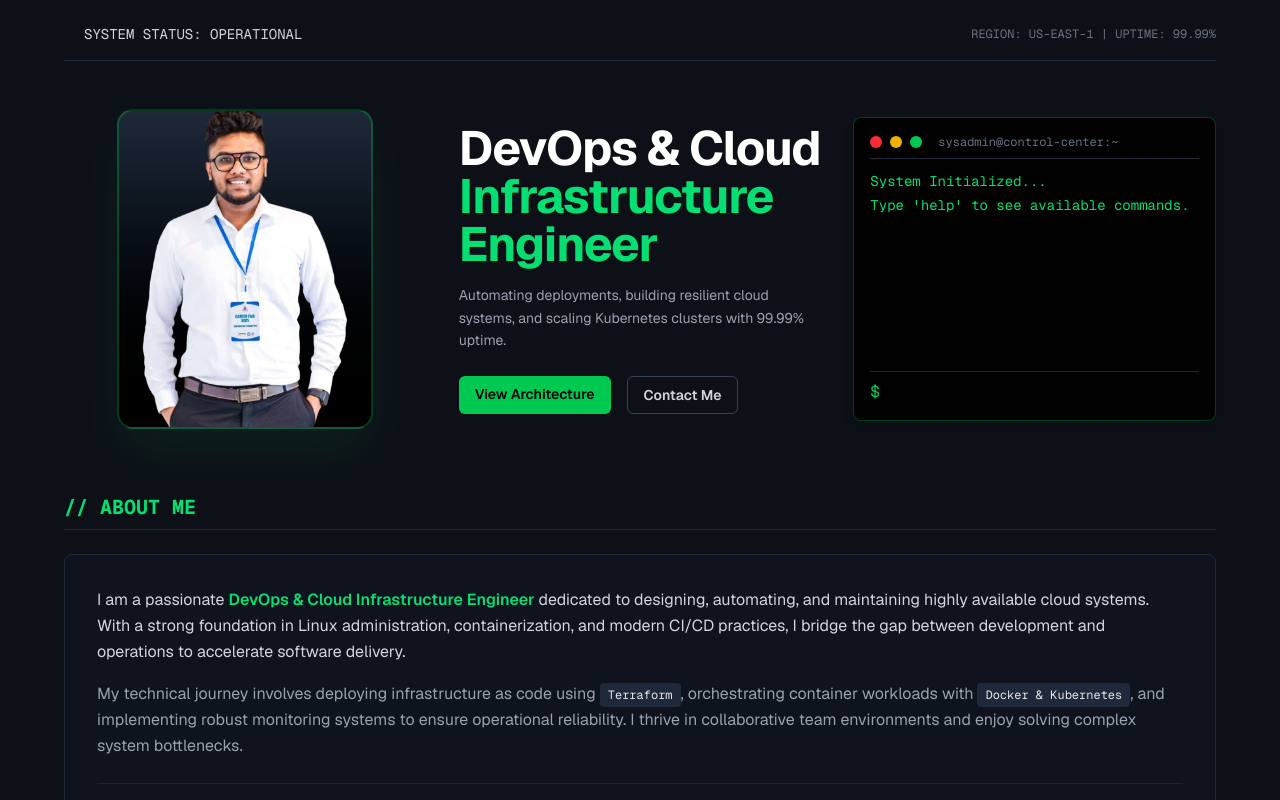
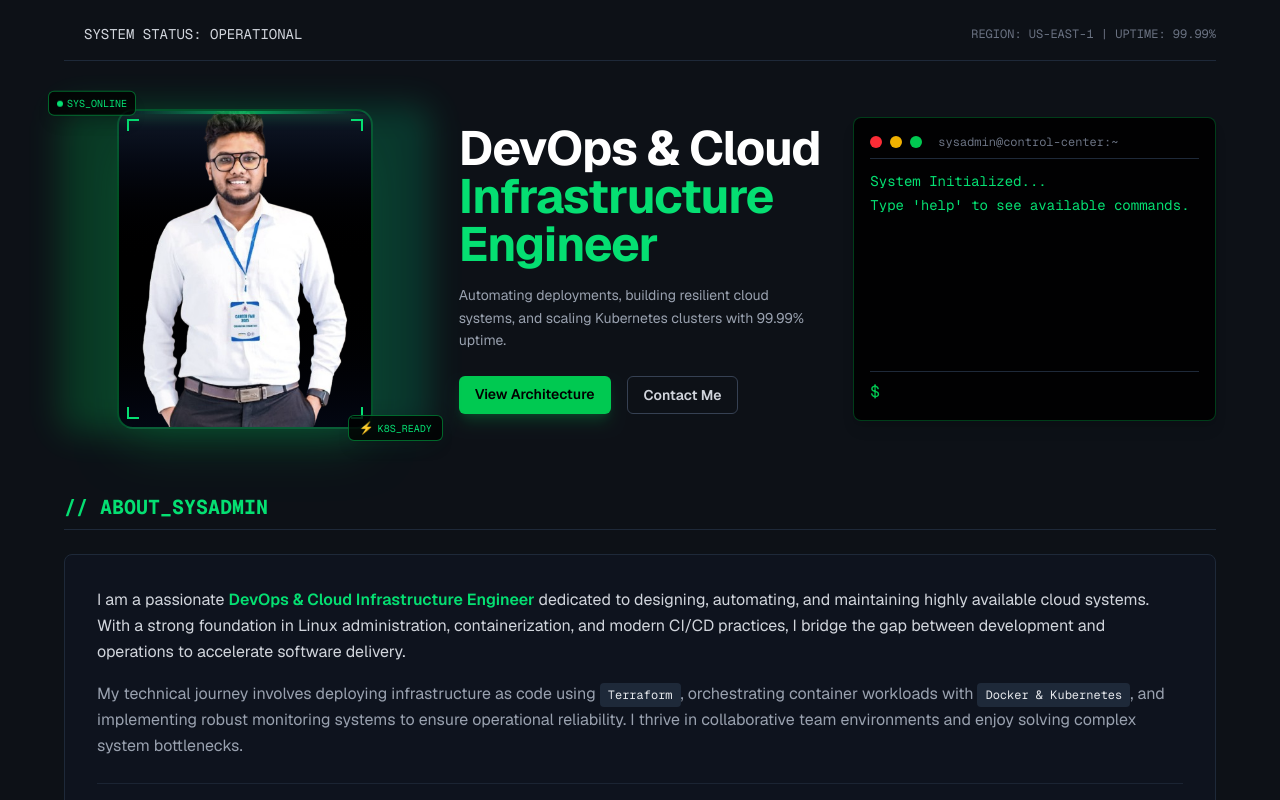
Before and after one commit to dinusha014/devops-portfolio, a Next.js app: page / in a window 1280 px wide. Shown: the top 800 px of the page. Built offline with nearby package versions, Linux system fonts and the light colour scheme.

Commit message:
Added radar scanner and tech motion animation to profile card

```diff
--- a/app/page.tsx
+++ b/app/page.tsx
@@ -4,7 +4,7 @@ import profileImg from "@/public/profile.png";
 
 export default function Home() {
   return (
-    <main className="min-h-screen bg-[#0d1117] text-white p-6 font-sans">
+    <main className="min-h-screen bg-[#0d1117] text-white p-6 font-sans overflow-x-hidden">
       {/* Top Status Bar */}
       <header className="flex justify-between items-center border-b border-gray-800 pb-4 mb-10 max-w-6xl mx-auto">
         <div className="flex items-center space-x-2">
@@ -16,15 +16,45 @@ export default function Home() {
 
       {/* Hero Section */}
       <section className="grid grid-cols-1 md:grid-cols-3 gap-8 items-center max-w-6xl mx-auto my-12">
-        {/* Profile Image Card */}
-        <div className="flex justify-center">
-          <div className="relative w-64 h-80 rounded-2xl overflow-hidden border-2 border-green-500/30 bg-gradient-to-b from-gray-800 to-black p-2 shadow-2xl shadow-green-500/10">
+
+        {/* Profile Image Card with Futuristic Tech Motion */}
+        <div className="flex justify-center relative group">
+
+          {/* Background Ambient Glow */}
+          <div className="absolute -inset-1 bg-gradient-to-r from-green-500/30 to-emerald-500/30 rounded-2xl blur-lg opacity-75 group-hover:opacity-100 transition duration-1000 group-hover:duration-200 animate-pulse"></div>
+
+          {/* Floating Tech Badge Left Top */}
+          <div className="absolute -top-3 -left-4 z-20 bg-black/80 border border-green-500/50 px-2 py-1 rounded-md text-[10px] font-mono text-green-400 shadow-lg animate-bounce duration-1000 hidden sm:flex items-center gap-1">
+            <span className="h-1.5 w-1.5 bg-green-400 rounded-full animate-ping"></span>
+            SYS_ONLINE
+          </div>
+
+          {/* Floating Tech Badge Right Bottom */}
+          <div className="absolute -bottom-3 -right-4 z-20 bg-black/80 border border-green-500/50 px-2.5 py-1 rounded-md text-[10px] font-mono text-green-400 shadow-lg animate-pulse hidden sm:flex items-center gap-1">
+            <span className="text-xs">⚡</span> K8S_READY
+          </div>
+
+          {/* Main Card Container */}
+          <div className="relative w-64 h-80 rounded-2xl overflow-hidden border-2 border-green-500/40 bg-gradient-to-b from-gray-900 via-black to-gray-950 p-2 shadow-2xl shadow-green-500/20 group-hover:border-green-400 transition-all duration-500">
+
+            {/* Tech Radar Laser Scanning Line */}
+            <div className="absolute inset-0 z-10 pointer-events-none overflow-hidden">
+              <div className="w-full h-1 bg-gradient-to-r from-transparent via-green-400 to-transparent shadow-[0_0_15px_#22c55e] animate-[bounce_3s_infinite] opacity-70"></div>
+            </div>
+
+            {/* Corner Bracket Accents for Sci-Fi Look */}
+            <div className="absolute top-2 left-2 w-3 h-3 border-t-2 border-l-2 border-green-400 z-10"></div>
+            <div className="absolute top-2 right-2 w-3 h-3 border-t-2 border-r-2 border-green-400 z-10"></div>
+            <div className="absolute bottom-2 left-2 w-3 h-3 border-b-2 border-l-2 border-green-400 z-10"></div>
+            <div className="absolute bottom-2 right-2 w-3 h-3 border-b-2 border-r-2 border-green-400 z-10"></div>
+
+            {/* Profile Image with subtle Zoom Motion on Hover */}
             <Image
               src={profileImg}
               alt="Chamod Dinusha"
               fill
               sizes="(max-width: 768px) 100vw, 256px"
-              className="object-cover rounded-xl"
+              className="object-cover rounded-xl transform group-hover:scale-105 transition duration-700 ease-out grayscale-[20%] group-hover:grayscale-0"
               priority
             />
           </div>
@@ -40,7 +70,7 @@ export default function Home() {
             Automating deployments, building resilient cloud systems, and scaling Kubernetes clusters with 99.99% uptime.
           </p>
           <div className="flex gap-4">
-            <a href="#projects" className="bg-green-500 hover:bg-green-600 text-black px-4 py-2 rounded-md font-semibold text-sm transition">
+            <a href="#projects" className="bg-green-500 hover:bg-green-600 text-black px-4 py-2 rounded-md font-semibold text-sm transition shadow-lg shadow-green-500/20 hover:shadow-green-500/40">
               View Architecture
             </a>
             <a href="#contact" className="border border-gray-700 hover:border-gray-500 px-4 py-2 rounded-md font-semibold text-sm text-gray-300 transition">
@@ -58,7 +88,7 @@ export default function Home() {
       {/* About Me Section */}
       <section className="max-w-6xl mx-auto my-16">
         <h2 className="text-xl font-bold font-mono mb-6 border-b border-gray-800 pb-2 text-green-400">
-          // ABOUT ME
+          // ABOUT_SYSADMIN
         </h2>
         <div className="bg-gray-900/40 border border-gray-800 p-6 md:p-8 rounded-lg hover:border-green-500/30 transition">
           <p className="text-gray-300 text-sm md:text-base leading-relaxed mb-4">
```
